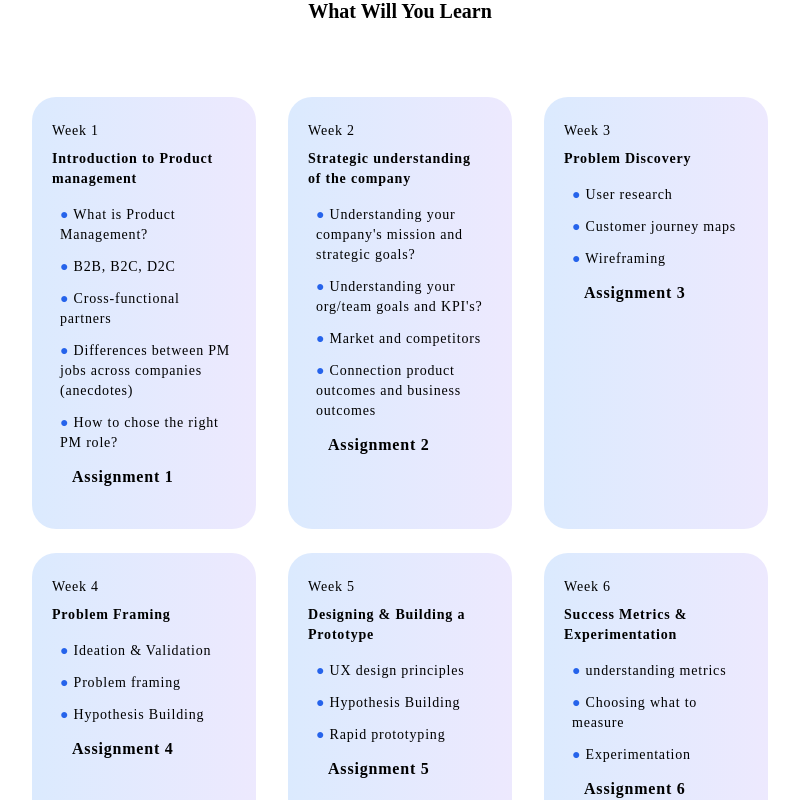
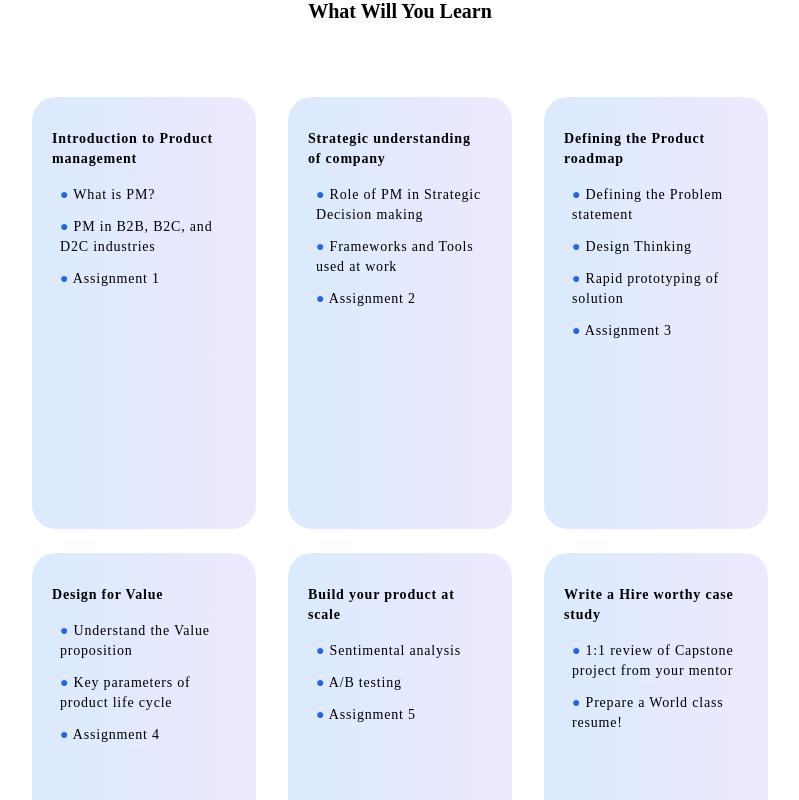
Before and after one commit to inky-penky/ProductU, a Next.js app: page / in a window 1280 px wide. Shown: the part 1420-2220 px from the top of the page, without its empty margins (240-1039 px from the left). Built offline with nearby package versions, Linux system fonts and the light colour scheme.

Commit message:
Update learnData.ts

```diff
--- a/components/data/learnData.ts
+++ b/components/data/learnData.ts
@@ -1,45 +1,62 @@
+import netflix from "../mentorImage/netflix.png"
+import bereal from "../mentorImage/bereal.png"
+import bumble from "../mentorImage/bumble.png"
+import tinder from "../mentorImage/tinder.png"
+import gmaps from "../mentorImage/googlemaps.png"
+import cowin from "../mentorImage/cowin.png"
+import discord from "../mentorImage/discord.png"
+import instagram from "../mentorImage/instagram.png"
+import micro from "../mentorImage/microsoft.png"
+import google from "../mentorImage/google.png"
+
 const Data = [
     {
         id : 1,
-        week: "Week 1",
+        module: "Module 1",
         title: "Introduction to Product management",
-        courses: [{id: 1, name: "What is Product Management?"}, {id: 2, name:"B2B, B2C, D2C"}, {id:3, name:"Cross-functional partners"},{id:4, name:"Differences between PM jobs across companies (anecdotes)"}, {id:5, name:"How to chose the right PM role?"}],
-        Assignment : "Assignment 1"
+        courses: [{id: 1, name: "What is PM?"}, {id: 2, name:"PM in B2B, B2C, and D2C industries"}, {id:3, name:"Assignment 1"}],
+        tag: "Case Studies on",
+        caseStudy : [netflix, bereal]
     },
     {
         id : 2,
-        week: "Week 2",
-        title: "Strategic understanding of the company",
-        courses: [{id: 1, name:"Understanding your company's mission and strategic goals?"}, {id:2, name:"Understanding your org/team goals and KPI's?"}, {id:3, name: "Market and competitors"}, {id: 4, name: "Connection product outcomes and business outcomes"}],
-        Assignment : "Assignment 2"
+        module: "Module 2",
+        title: "Strategic understanding of company",
+        courses: [{id: 1, name: "Role of PM in Strategic Decision making"}, {id: 2, name:"Frameworks and Tools used at work"}, {id:3, name:"Assignment 2"}],
+        tag: "Case Studies on",
+        caseStudy : [bumble, tinder]
     },
     {
         id : 3,
-        week: "Week 3",
-        title: "Problem Discovery",
-        courses: [{id:1, name: "User research"},{id: 2, name: "Customer journey maps"}, {id: 3, name:"Wireframing"}],
-        Assignment : "Assignment 3"
+        module: "Module 3",
+        title: "Defining the Product roadmap",
+        courses: [{id: 1, name: "Defining the Problem statement"}, {id: 2, name:"Design Thinking"}, {id: 3, name: "Rapid prototyping of solution"}, {id:4, name:"Assignment 3"}],
+        tag: "Case Studies on",
+        caseStudy : [gmaps, cowin]
     },
     {
         id : 4,
-        week: "Week 4",
-        title: "Problem Framing",
-        courses: [{id:1, name: "Ideation & Validation"}, {id: 2, name: "Problem framing"}, {id: 3, name: "Hypothesis Building"}],
-        Assignment : "Assignment 4"
+        module: "Module 4",
+        title: "Design for Value",
+        courses: [{id: 1, name: "Understand the Value proposition"}, {id: 2, name: "Key parameters of product life cycle"}, {id:3, name:"Assignment 4"}],
+        tag: "Case Studies on",
+        caseStudy : [discord]
     },
     {
         id : 5,
-        week: "Week 5",
-        title: "Designing & Building a Prototype",
-        courses: [{id: 1, name: "UX design principles"}, {id: 2, name: "Hypothesis Building"}, {id: 3, name: "Rapid prototyping"}],
-        Assignment : "Assignment 5"
+        module: "Module 5",
+        title: "Build your product at scale",
+        courses: [{id: 1, name: "Sentimental analysis"}, {id: 2, name:"A/B testing"}, {id:3, name:"Assignment 5"}],
+        tag: "Case Studies on",
+        caseStudy : [instagram, discord]
     },
     {
         id : 6,
-        week: "Week 6",
-        title: "Success Metrics & Experimentation",
-        courses: [{id: 1, name: "understanding metrics"}, {id: 2, name: "Choosing what to measure"}, {id: 3, name: "Experimentation"}],
-        Assignment : "Assignment 6"
+        module: "Module 6",
+        title: "Write a Hire worthy case study",
+        courses: [{id: 1, name: "1:1 review of Capstone project from your mentor"}, {id: 2, name:"Prepare a World class resume!"}],
+        tag: "Get interviews from",
+        caseStudy : [micro, google]
     }
 ]
 export default Data
```
